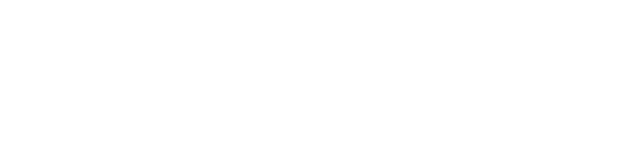
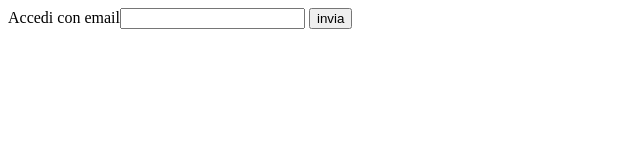
Before and after one commit to mecarm/js-mail-dadi, a plain HTML site: page index.html in a window 1280 px wide. Shown: the whole page, without its empty margins (0-640 px from the left). Drawn offline with Linux system fonts and the light colour scheme.

Commit message:
Creata funzione di controllo email

```diff
--- a/assets/js/main.js
+++ b/assets/js/main.js
@@ -0,0 +1,19 @@
+/*
+1-Creare array contenente email (e opportunità di inserire la propria ).
+2-Controllare l'email se è presente:
+    -se non è presente non può accedere
+    -se è presente vai avanti
+3-dopo controllo far comparire il gioco.
+*/
+
+const giocatori = ["mecar99@gmail.com", 'pippo12@gmail.com', 'baudo13@gmail.com'];
+
+
+function valida(){
+    let email = document.getElementById('email').value;
+    if (giocatori.includes(email) ){
+        console.log('Bentornato, ora puoi giocare')
+    } else {
+        console.log('Non sei iscritto')
+    }
+}
--- a/index.html
+++ b/index.html
@@ -8,5 +8,11 @@
 </head>
 <body>
 
+    <form action="">
+        <label>Accedi con email</label><input type="text" id="email">
+        <button onclick="valida();return false">invia</button>
+    </form>
+
+    <script type="text/javascript" src="./assets/js/main.js"></script>
 </body>
 </html>
```
